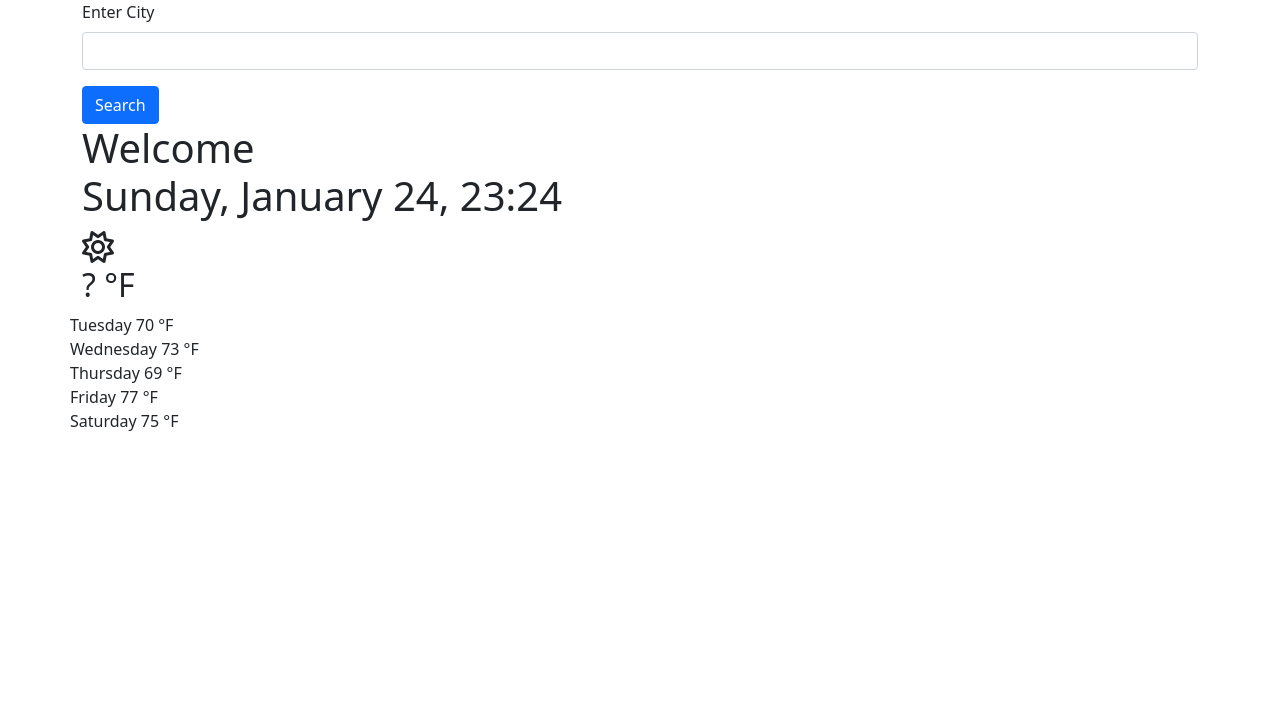
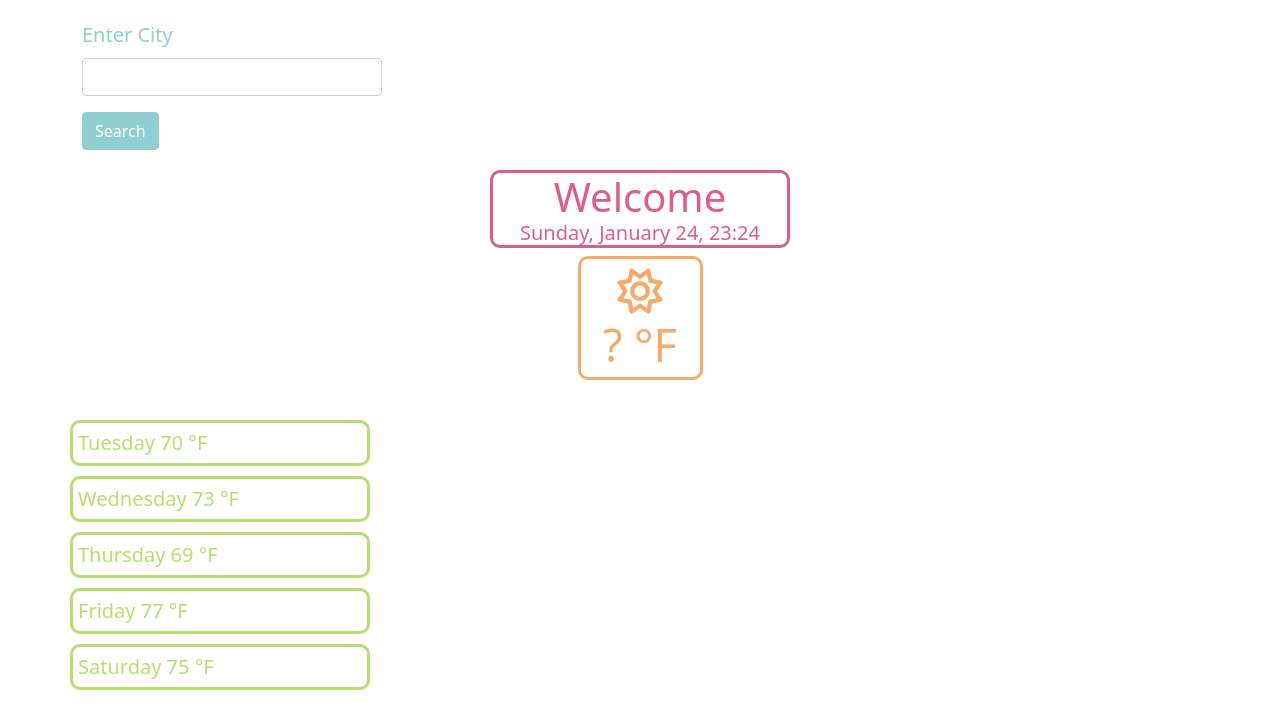
Before and after one commit to mhoppert/weather-app-project-2021, a plain HTML site: page index.html in a window 1280 px wide. Drawn offline with nearby package versions, Linux system fonts and the light colour scheme.

Commit message:
Created html, js, and css pages

```diff
--- a/index.html
+++ b/index.html
@@ -6,7 +6,7 @@
     <meta name="viewport" content="width=device-width, initial-scale=1.0">
     <script src="https://unpkg.com/axios/dist/axios.min.js"></script>
     <title>Homework Week 5</title>
-    <link rel="stylesheet" href="style2.css" />
+    <link rel="stylesheet" href="styles.css" />
     <link href="https://cdn.jsdelivr.net/npm/bootstrap@5.0.0-beta1/dist/css/bootstrap.min.css" rel="stylesheet"
         integrity="sha384-giJF6kkoqNQ00vy+HMDP7azOuL0xtbfIcaT9wjKHr8RbDVddVHyTfAAsrekwKmP1" crossorigin="anonymous">
     <script src="https://kit.fontawesome.com/09bbc8346c.js" crossorigin="anonymous"></script>
--- /dev/null
+++ b/styles.css
@@ -0,0 +1,52 @@
+h1 {
+  text-align: center;
+  color: #df5e88;
+  border: solid;
+  width: 300px !important;
+  font-size: 40px !important;
+  display: block;
+  margin: 0 auto;
+  border-radius: 10px;
+}
+h2 {
+  text-align: center;
+  color: #f6ab6c;
+  border: solid;
+  width: 125px !important;
+  display: block;
+  margin: 0 auto;
+  font-size: 45px !important;
+  border-radius: 10px;
+  padding: 5px 0 !important;
+}
+
+#dateTime {
+  font-size: 20px;
+}
+.row {
+  color: #b9de6f;
+  border: solid;
+  margin: 10px 0;
+  width: 300px;
+  font-size: 20px;
+  border-radius: 10px;
+  padding: 5px;
+}
+.mb-3 {
+  color: #8fcfd1;
+  width: 300px;
+  font-size: 20px;
+}
+.btn-primary,
+.btn-primary:active,
+.btn-primary:visited {
+  background-color: #8fcfd1 !important;
+  border-color: #8fcfd1 !important;
+}
+
+form {
+  margin: 20px 0;
+}
+.day {
+  margin: 40px 0;
+}
```
